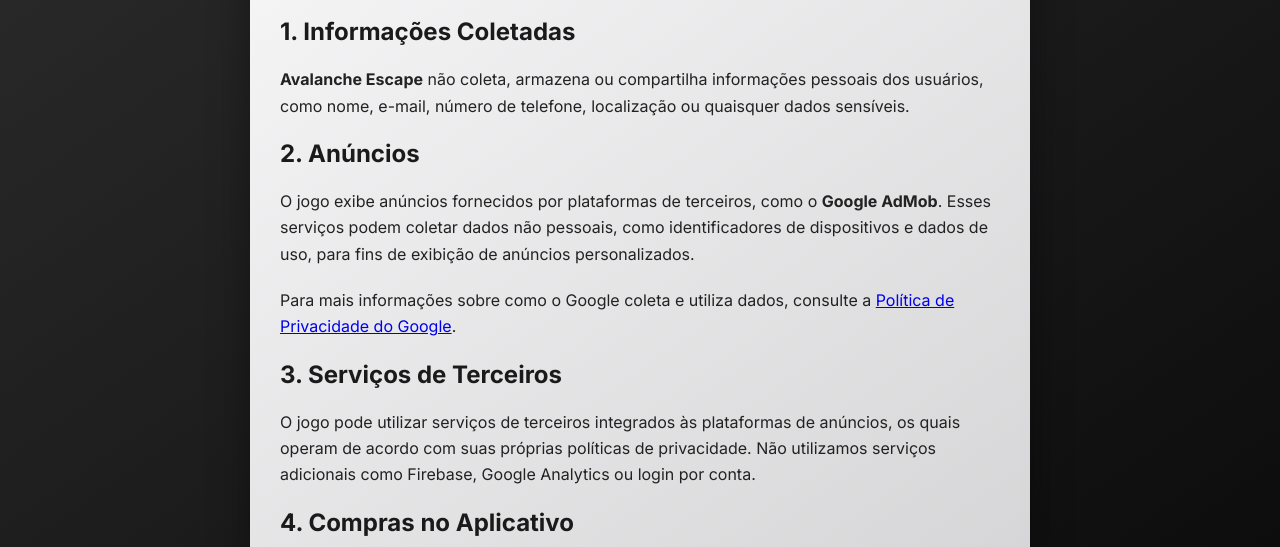
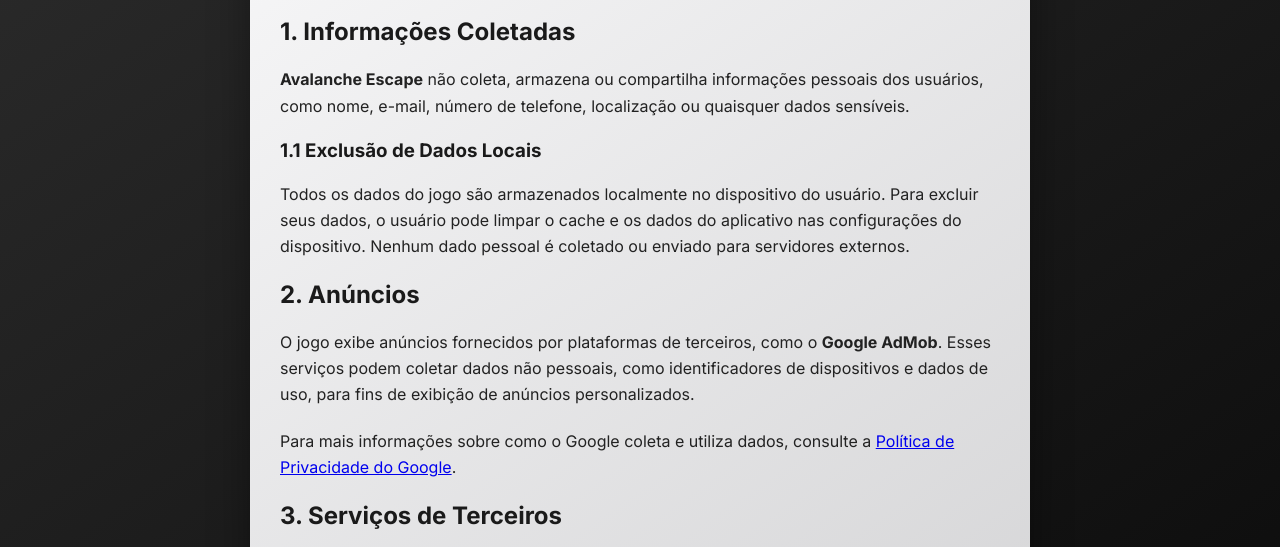
Before and after one commit to ViihBoschetti/UzinahGameStudio, a plain HTML site: page pages/policy-privacy-avalanche-escape.html in a window 1280 px wide. Shown: the part 200-747 px from the top of the page. Drawn offline with Linux system fonts and the light colour scheme.

Commit message:
Adição de informação na política de privacidade do Avalanche

```diff
--- a/pages/policy-privacy-avalanche-escape.html
+++ b/pages/policy-privacy-avalanche-escape.html
@@ -20,6 +20,9 @@
 
             <h2>1. Informações Coletadas</h2>
             <p><strong>Avalanche Escape</strong> não coleta, armazena ou compartilha informações pessoais dos usuários, como nome, e-mail, número de telefone, localização ou quaisquer dados sensíveis.</p>
+
+            <h3>1.1 Exclusão de Dados Locais</h3>
+            <p>Todos os dados do jogo são armazenados localmente no dispositivo do usuário. Para excluir seus dados, o usuário pode limpar o cache e os dados do aplicativo nas configurações do dispositivo. Nenhum dado pessoal é coletado ou enviado para servidores externos.</p>
 
             <h2>2. Anúncios</h2>
             <p>O jogo exibe anúncios fornecidos por plataformas de terceiros, como o <strong>Google AdMob</strong>. Esses serviços podem coletar dados não pessoais, como identificadores de dispositivos e dados de uso, para fins de exibição de anúncios personalizados.</p>
```
